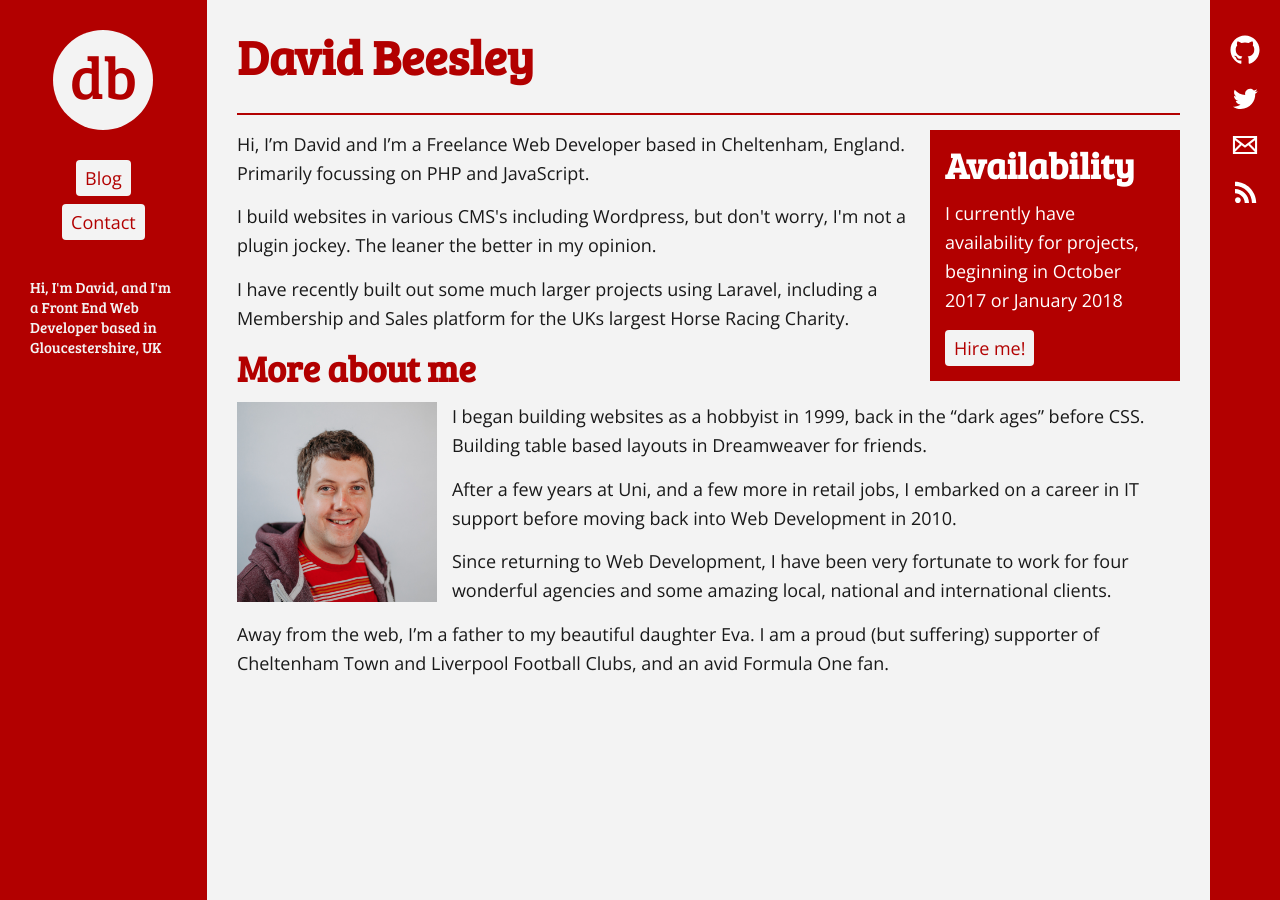
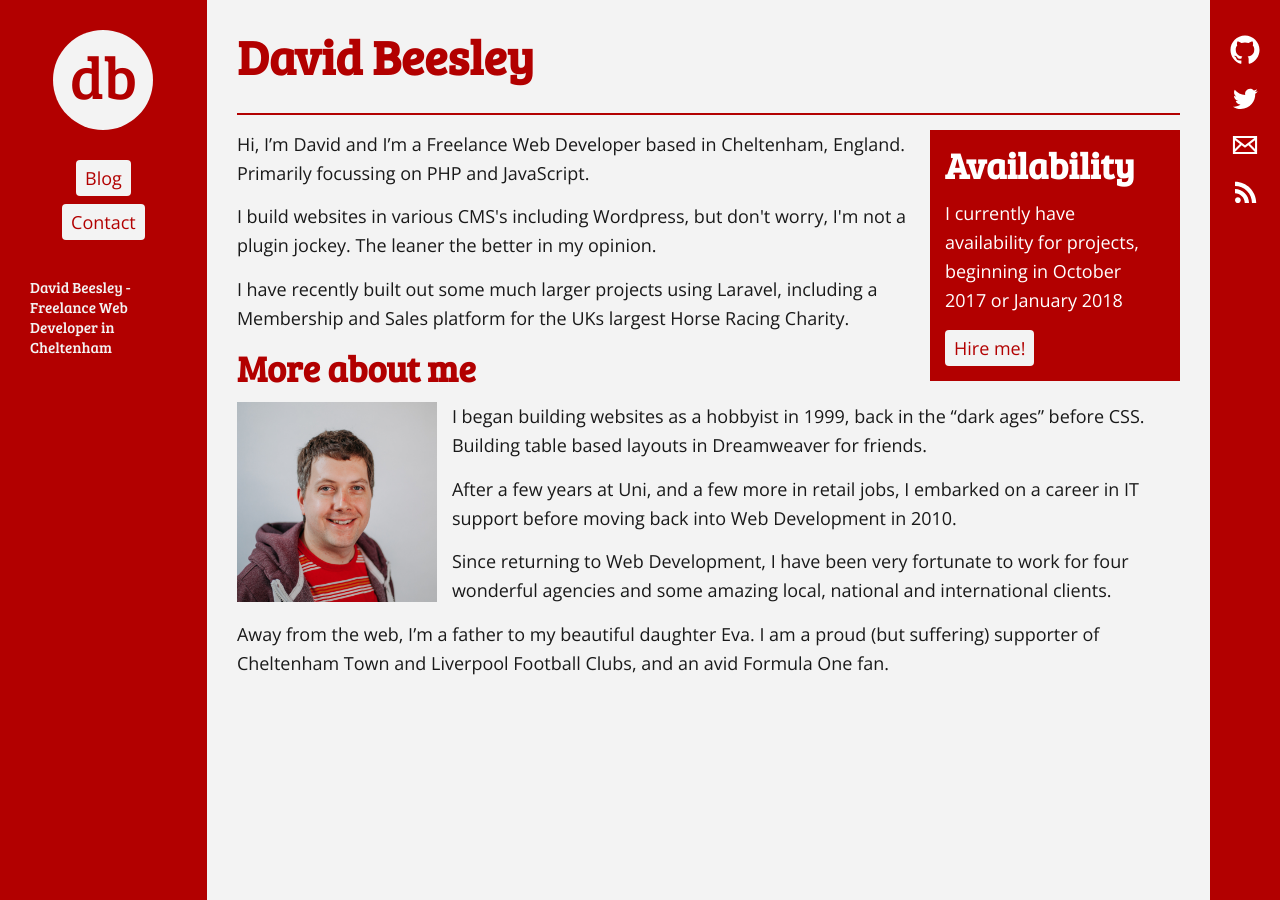
Before and after one commit to davebeesley/davebeesley.github.io, a Jekyll site: the page built from index.html, in a window 1280 px wide. Built offline with Jekyll 4.4.1, drawn with Linux system fonts in a browser that asks for light colours; the list of posts is cut into pages by our own code; comment, search, counter and statistics services are not loaded.

Commit message:
A touch of SEO

```diff
--- a/_config.yml
+++ b/_config.yml
@@ -6,7 +6,7 @@ enforce_ssl: www.davidbeesley.co.uk
 title: David Beesley
 email: hello@davidbeesley.co.uk
 description: > #
- Hi, I'm David, and I'm a Front End Web Developer based in Gloucestershire, UK
+  David Beesley - Freelance Web Developer in Cheltenham
 baseurl: ""
 url: "http://davidbeesley.co.uk"
 twitter_username: davebeesley
```
